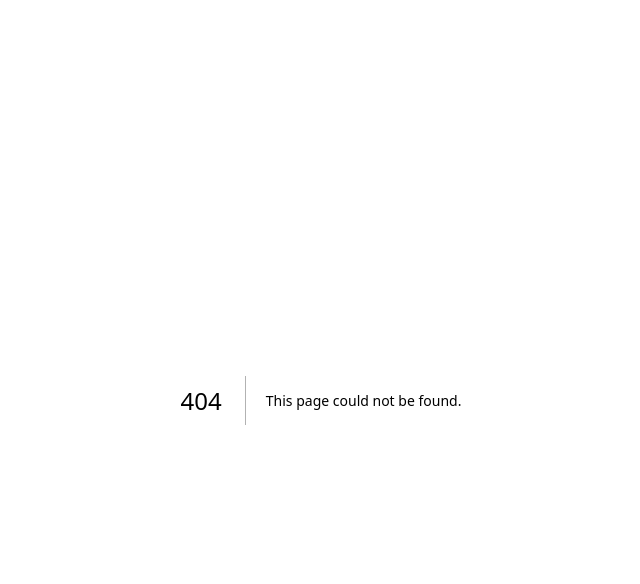
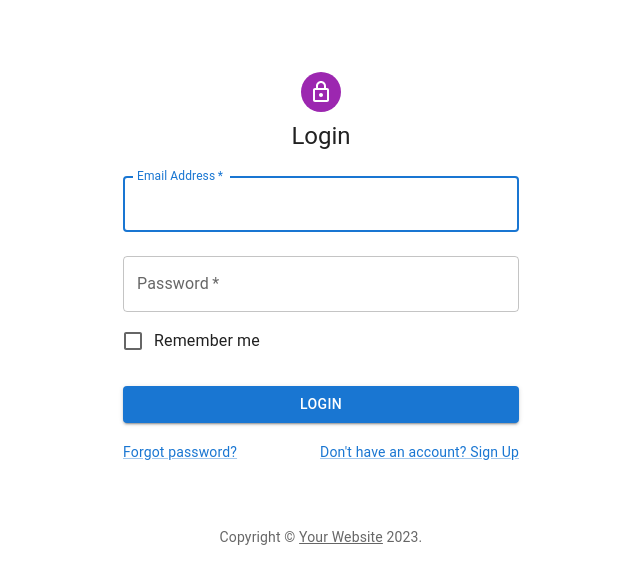
Before and after one commit to jonbiemond/promptlab, a Next.js app: page /login in a window 1280 px wide. Before the commit this address had no page. Shown: the top 584 px of the page, without its empty margins (319-959 px from the left). Built offline with nearby package versions, Linux system fonts and the light colour scheme.

Commit message:
Login instead of sign in for consistency

```diff
--- a/src/app/signin/page.tsx
+++ b/src/app/login/page.tsx
@@ -31,7 +31,7 @@ function Copyright(props: any) {
 // TODO remove, this demo shouldn't need to reset the theme.
 const defaultTheme = createTheme();
 
-export default function SignIn() {
+export default function Login() {
   const handleSubmit = (event: React.FormEvent<HTMLFormElement>) => {
     event.preventDefault();
     const data = new FormData(event.currentTarget);
@@ -57,7 +57,7 @@ export default function SignIn() {
             <LockOutlinedIcon />
           </Avatar>
           <Typography component="h1" variant="h5">
-            Sign in
+            Login
           </Typography>
           <Box component="form" onSubmit={handleSubmit} noValidate sx={{ mt: 1 }}>
             <TextField
@@ -90,7 +90,7 @@ export default function SignIn() {
               variant="contained"
               sx={{ mt: 3, mb: 2 }}
             >
-              Sign In
+              Login
             </Button>
             <Grid container>
               <Grid item xs>
--- a/src/app/signup/page.tsx
+++ b/src/app/signup/page.tsx
@@ -121,7 +121,7 @@ export default function SignUp() {
             <Grid container justifyContent="flex-end">
               <Grid item>
                 <Link href="#" variant="body2">
-                  Already have an account? Sign in
+                  Already have an account? Log in
                 </Link>
               </Grid>
             </Grid>
```
